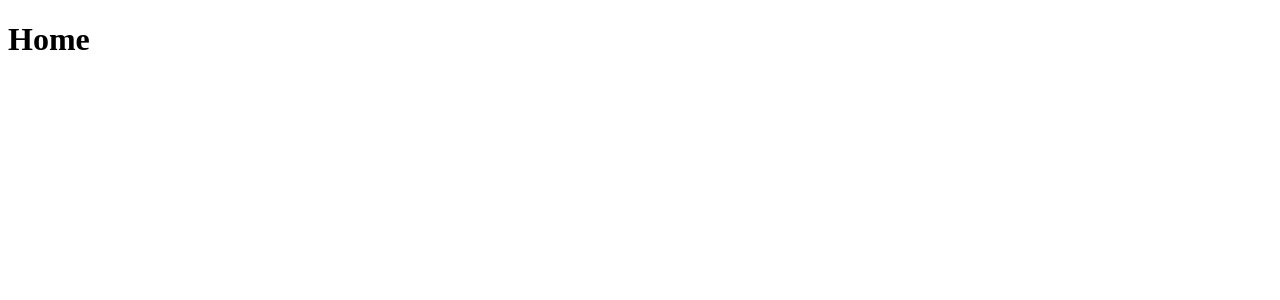
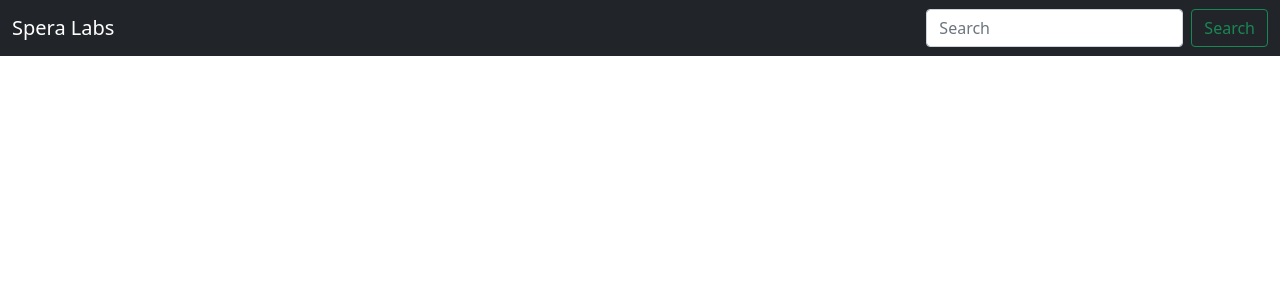
Before and after one commit to LahiruPrasad12/DELIVERY-MANAGMENT, a React (Create React App) app in the folder frontend/: page / in a window 1280 px wide. Shown: the top 300 px of the page. Built offline with nearby package versions, Linux system fonts and the light colour scheme.

Commit message:
create nav bar

```diff
--- a/frontend/public/index.html
+++ b/frontend/public/index.html
@@ -6,6 +6,7 @@
     <meta name="viewport" content="width=device-width, initial-scale=1" />
     <meta name="theme-color" content="#000000" />
     <link rel="apple-touch-icon" href="%PUBLIC_URL%/logo192.png" />
+    <link href="https://cdn.jsdelivr.net/npm/bootstrap@5.0.2/dist/css/bootstrap.min.css" rel="stylesheet" integrity="sha384-EVSTQN3/azprG1Anm3QDgpJLIm9Nao0Yz1ztcQTwFspd3yD65VohhpuuCOmLASjC" crossorigin="anonymous">
     <link rel="manifest" href="%PUBLIC_URL%/manifest.json" />
     <title>React App</title>
   </head>
--- a/frontend/src/Router.js
+++ b/frontend/src/Router.js
@@ -1,12 +1,14 @@
 import React, { useContext } from 'react'
 import {BrowserRouter, Switch, Route} from "react-router-dom";
+import NavBar from './layout/NavBar';
 
 
 export default function Router() {
     return (
         <BrowserRouter>
+        <NavBar/>
             <switch>
-                <Route exact path="/"> <h1> Home </h1> </Route>
+                <Route exact path="/"></Route>
                 <Route exact path="/register"> <h2>Register</h2> </Route>
                 <Route exact path="/login"> <div>Login</div> </Route>
             </switch>
--- /dev/null
+++ b/frontend/src/layout/NavBar.js
@@ -0,0 +1,17 @@
+import React from 'react'
+import {Link} from 'react-router-dom'
+
+export default function NavBar() {
+    return (
+            <nav class="navbar navbar-dark bg-dark">
+            <div class="container-fluid">
+                <a class="navbar-brand">Spera Labs</a>
+                <form class="d-flex">
+                <input class="form-control me-2" type="search" placeholder="Search" aria-label="Search"/>
+                <button class="btn btn-outline-success" type="submit">Search</button>
+                </form>
+            </div>
+            </nav>
+
+    )
+}
```
